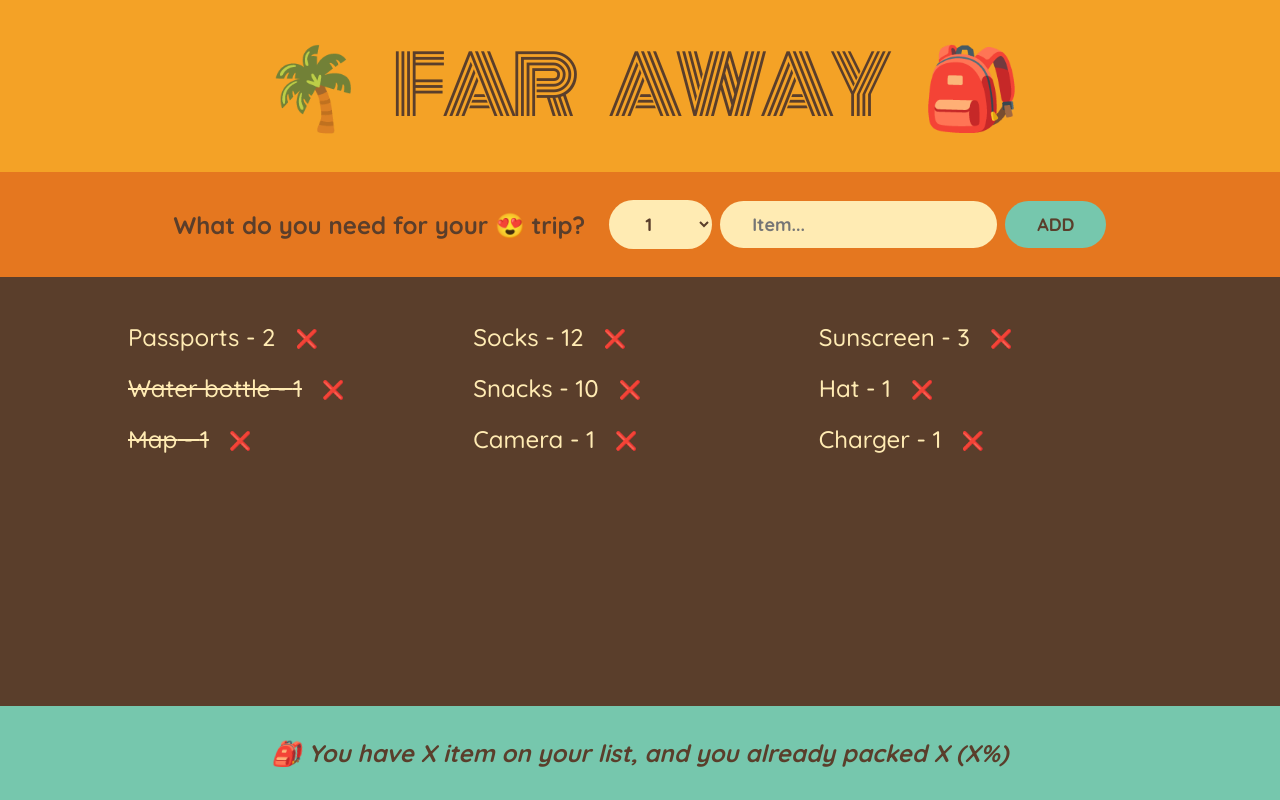
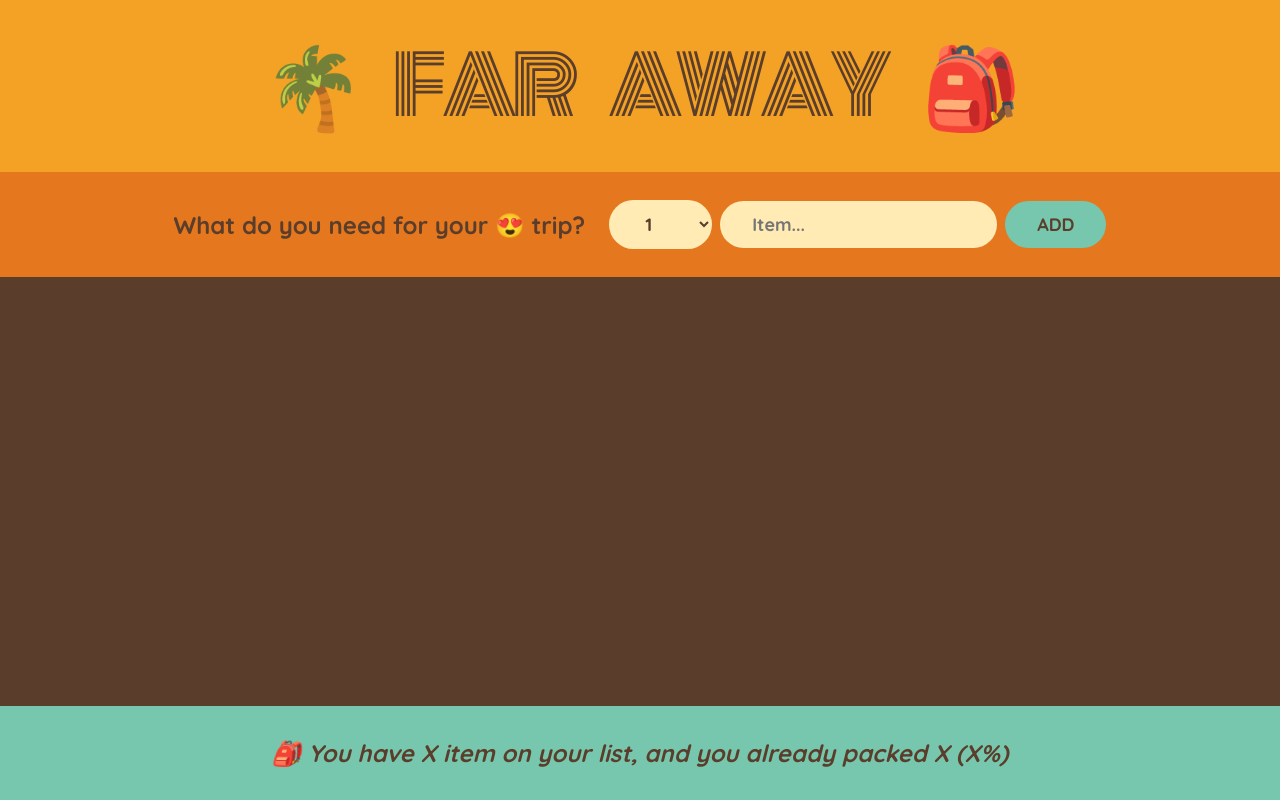
Before and after one commit to barorod/react-study, a React (Vite) app: page / in a window 1280 px wide. Built offline with nearby package versions, Linux system fonts and the light colour scheme.

Commit message:
feat: Add handleAddItem function and handleRemoveItem

```diff
--- a/src/App.jsx
+++ b/src/App.jsx
@@ -4,13 +4,22 @@ import './FarAway.css';
 import Form from './Form';
 import Logo from './Logo';
 import PackingList from './PackingList';
+import { useState } from 'react';
 
 const App = () => {
+  const [items, setItems] = useState([]);
+  const handleAddItems = (item) => {
+    setItems((currItems) => [...currItems, item]);
+  };
+
+  const handleRemoveItem = (id) =>
+    setItems((currItems) => currItems.filter((item) => item.id !== id));
+
   return (
     <div className='app'>
       <Logo />
-      <Form />
-      <PackingList />
+      <Form onAddItems={handleAddItems} />
+      <PackingList onRemoveItem={handleRemoveItem} items={items} />
       <Stats />
     </div>
   );
--- a/src/Form.jsx
+++ b/src/Form.jsx
@@ -1,6 +1,6 @@
 import { useState } from 'react';
 
-const Form = () => {
+const Form = ({ onAddItems }) => {
   // Controlled elements
   const [description, setDescription] = useState('');
   const [quantity, setQuantity] = useState(1);
@@ -20,6 +20,8 @@ const Form = () => {
       packed: false,
       id: crypto.randomUUID(),
     };
+
+    onAddItems(newItem);
 
     setDescription('');
     setQuantity(1);
--- a/src/List.jsx
+++ b/src/List.jsx
@@ -1,10 +1,10 @@
-const List = ({ item, rm }) => {
+const List = ({ item, onRemoveItem }) => {
   return (
     <li>
       <span style={item.packed ? { textDecoration: 'line-through' } : {}}>
         {item.description} - {item.quantity}
       </span>
-      <button>❌</button>
+      <button onClick={() => onRemoveItem(item.id)}>❌</button>
     </li>
   );
 };
--- a/src/PackingList.jsx
+++ b/src/PackingList.jsx
@@ -1,34 +1,11 @@
-import { useState } from 'react';
 import List from './List';
 
-const initialItems = [
-  { id: 1, description: 'Passports', quantity: 2, packed: false },
-  { id: 2, description: 'Socks', quantity: 12, packed: false },
-  { id: 3, description: 'Sunscreen', quantity: 3, packed: false },
-  { id: 4, description: 'Water bottle', quantity: 1, packed: true },
-  { id: 5, description: 'Snacks', quantity: 10, packed: false },
-  { id: 6, description: 'Hat', quantity: 1, packed: false },
-  { id: 7, description: 'Map', quantity: 1, packed: true },
-  { id: 8, description: 'Camera', quantity: 1, packed: false },
-  { id: 9, description: 'Charger', quantity: 1, packed: false },
-];
-
-const PackingList = () => {
-  //   const [lists, setLists] = useState([]);
-
-  //   setLists((currList) => {
-  //     return { ...currList, ...initialItems };
-  //   });
-
-  //   const removeList = (id) => {
-  //     setLists((currList) => currList.filter((l) => l.id !== id));
-  //   };
-
+const PackingList = ({ items, onRemoveItem }) => {
   return (
     <div className='list'>
       <ul>
-        {initialItems.map((item) => (
-          <List item={item} key={item.id} />
+        {items.map((item) => (
+          <List onRemoveItem={onRemoveItem} item={item} key={item.id} />
         ))}
       </ul>
     </div>
```
